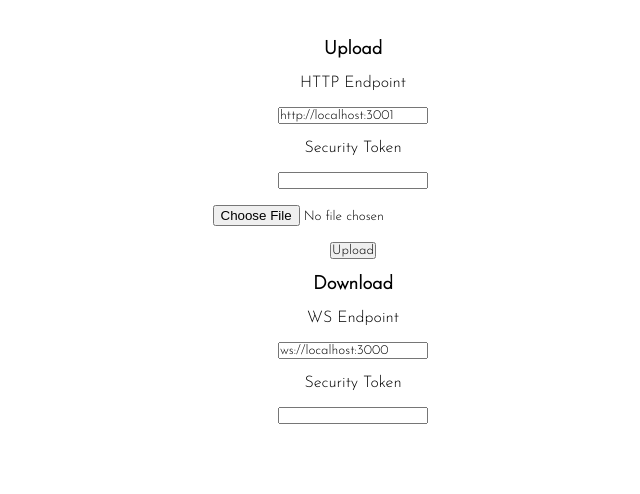
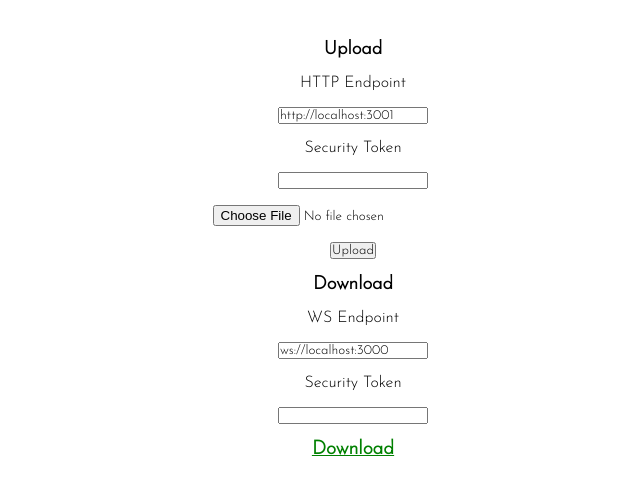
Before and after one commit to 0xVaibhav11/hopr-fsdapp, a Next.js app: page / in a window 1280 px wide. Shown: the top 494 px of the page, without its empty margins (287-927 px from the left). Built offline with nearby package versions, Linux system fonts and the light colour scheme; no server answers.

Commit message:
Update WebSocketHandler.js

```diff
--- a/components/WebSocketHandler.js
+++ b/components/WebSocketHandler.js
@@ -38,7 +38,7 @@ export const WebSocketHandler = ({ wsEndpoint, securityToken }) => {
 
   return (
     <a href={file} download={fileName}>
-      {fileName}
+      Download {fileName}
     </a>
   );
 };
```
